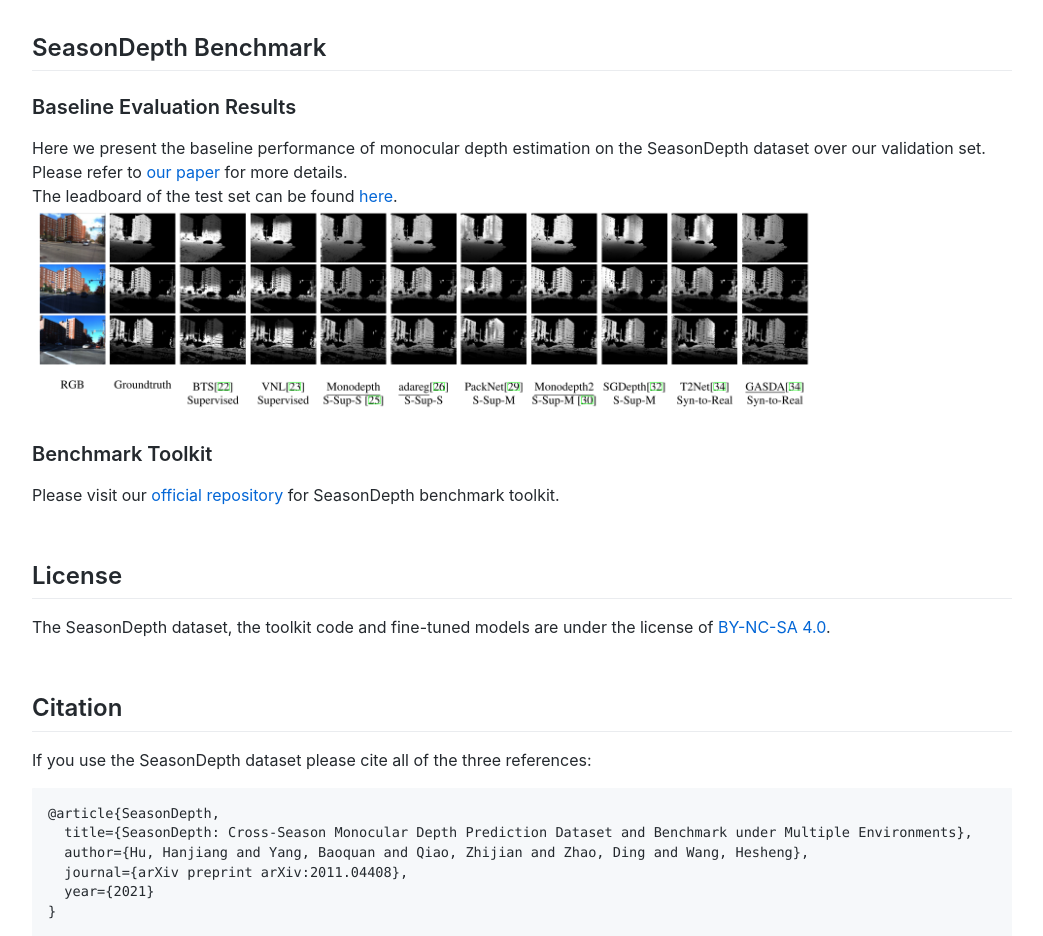
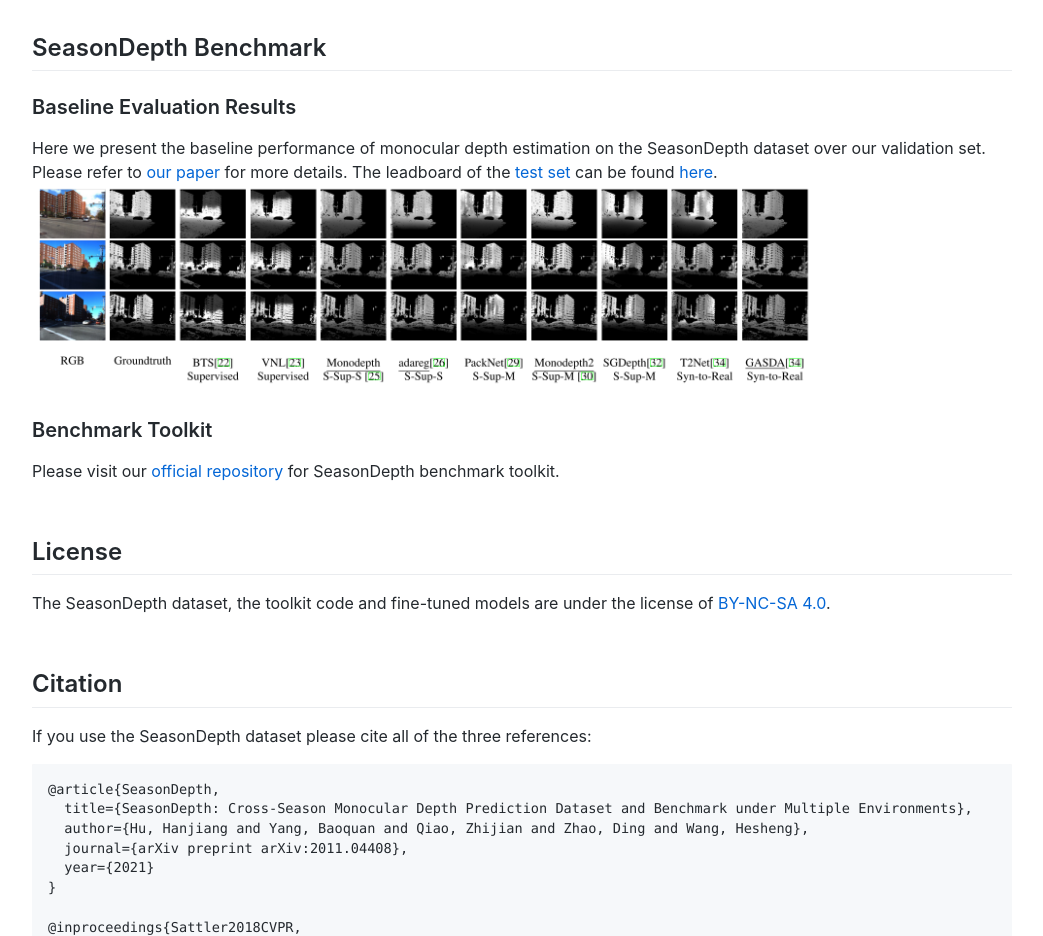
Before and after one commit to SeasonDepth/SeasonDepth.github.io, a plain HTML site: page index.html in a window 1280 px wide. Shown: the part 2307-3243 px from the top of the page, without its empty margins (118-1161 px from the left). Drawn offline with Linux system fonts and the light colour scheme.

```diff
--- a/index.html
+++ b/index.html
@@ -161,7 +161,7 @@
           Baseline Evaluation Results
       </h3>
     <p>
-    Here we present the baseline performance of monocular depth estimation on the SeasonDepth dataset over our validation set. Please refer to <a href="https://arxiv.org/abs/2011.04408">our paper</a> for more details. <br> The leadboard of the test set can be found <a href="http://seasondepth-challenge.org/leaderboard.html">here</a>.
+    Here we present the baseline performance of monocular depth estimation on the SeasonDepth dataset over our validation set. Please refer to <a href="https://arxiv.org/abs/2011.04408">our paper</a> for more details. The leadboard of the <a href="http://seasondepth-challenge.org/#timeline">test set</a>  can be found <a href="http://seasondepth-challenge.org/leaderboard.html">here</a>.
       <!-- <img src="images/results.png" width="80%"> -->
       <img src="images/vis_results.png" width="80%">
     </p>
```
